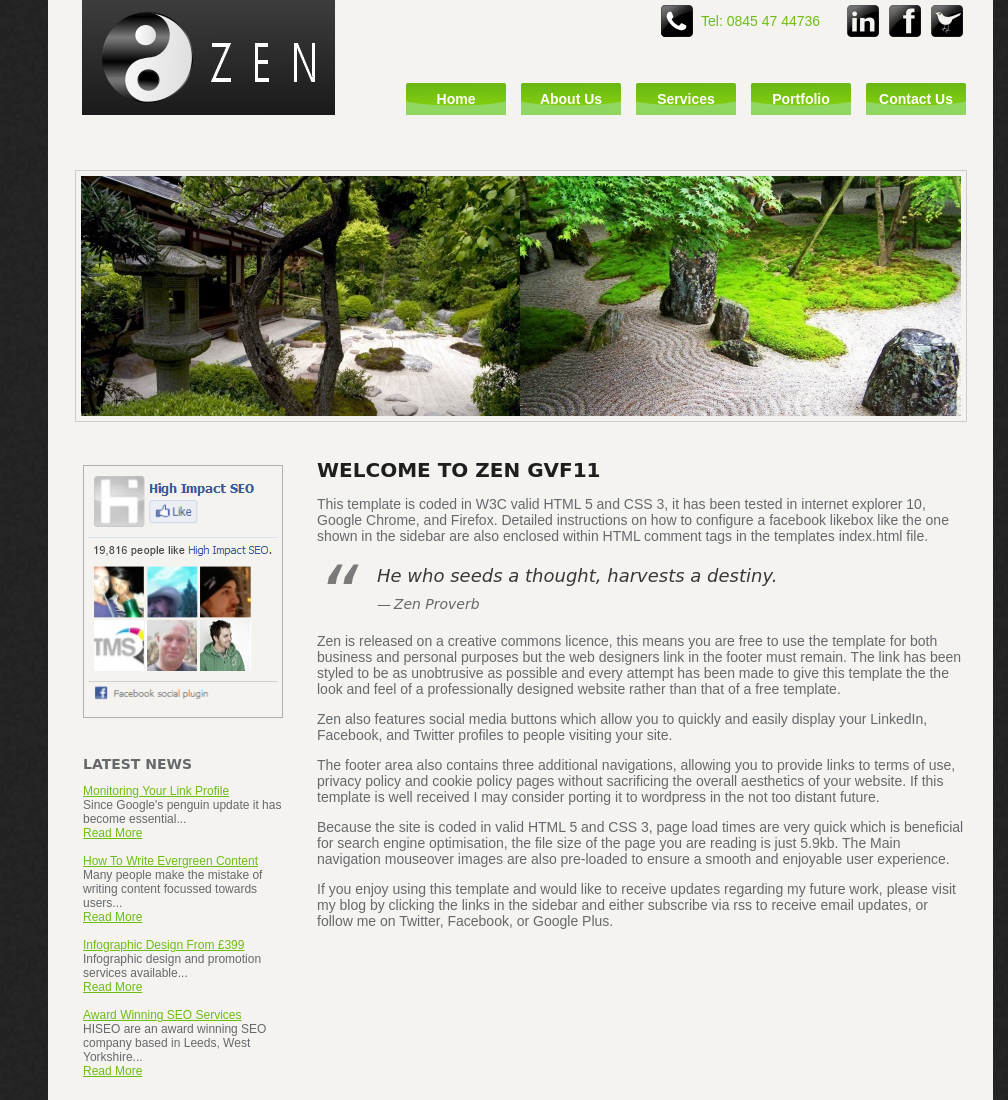
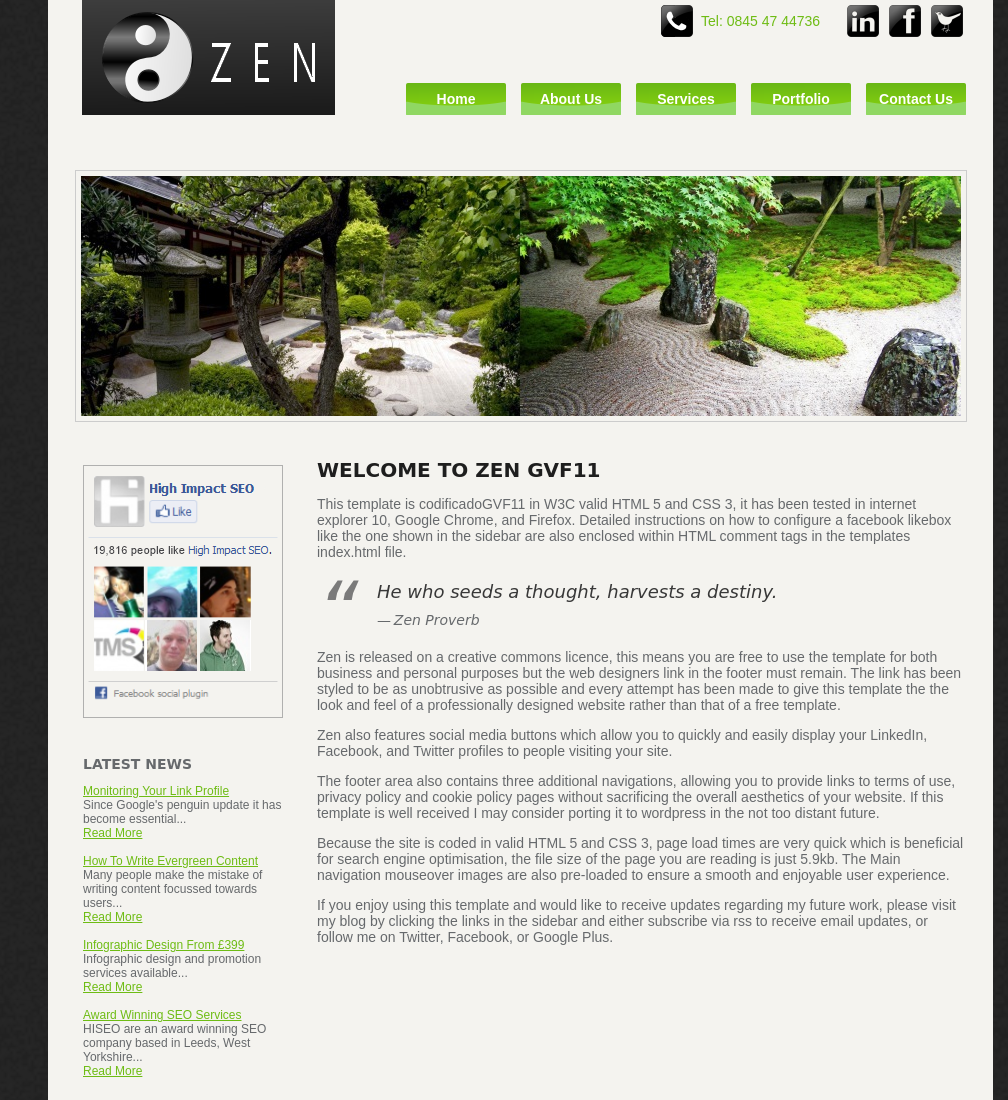
Before and after one commit to AmonFran/yakuza-gvf11, a plain HTML site: page index.html in a window 1280 px wide. Shown: the top 1100 px of the page, without its empty margins (272-1280 px from the left). Drawn offline with Linux system fonts and the light colour scheme; a web font is replaced by a local one.

Commit message:
Traducir la palabra codificado al español, con codigo de alumno

```diff
--- a/index.html
+++ b/index.html
@@ -35,7 +35,7 @@
 
 <div class="main">
 <h1>Welcome To ZEN GVF11</h1>
-<p>This template is coded in W3C valid HTML 5 and CSS 3, it has been tested in internet explorer 10, Google Chrome, and Firefox. Detailed instructions on how to configure a facebook likebox like the one shown in the sidebar are also enclosed within HTML comment tags in the templates index.html file.</p>
+<p>This template is codificadoGVF11 in W3C valid HTML 5 and CSS 3, it has been tested in internet explorer 10, Google Chrome, and Firefox. Detailed instructions on how to configure a facebook likebox like the one shown in the sidebar are also enclosed within HTML comment tags in the templates index.html file.</p>
 <blockquote>He who seeds a thought, harvests a destiny.<cite>Zen Proverb</cite></blockquote>
 <p>Zen is released on a creative commons licence, this means you are free to use the template for both business and personal purposes but the web designers link in the footer must remain. The link has been styled to be as unobtrusive as possible and every attempt has been made to give this template the the look and feel of a professionally designed website rather than that of a free template.</p>
 <p>Zen also features social media buttons which allow you to quickly and easily display your LinkedIn, Facebook, and Twitter profiles to people visiting your site.</p>
```
